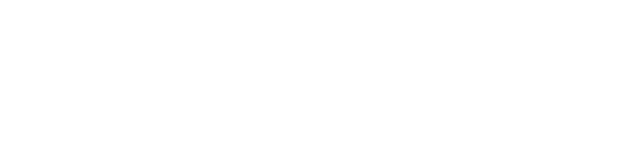
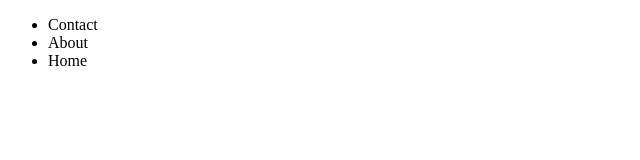
Before and after one commit to DIKA0101/belajar-git, a plain HTML site: page index.html in a window 1280 px wide. Shown: the whole page, without its empty margins (0-640 px from the left). Drawn offline with Linux system fonts and the light colour scheme.

Commit message:
penambahan header

```diff
--- a/index.html
+++ b/index.html
@@ -1,11 +1,19 @@
 <!DOCTYPE html>
 <html lang="en">
-<head>
-    <meta charset="UTF-8">
-    <meta name="viewport" content="width=device-width, initial-scale=1.0">
+  <head>
+    <meta charset="UTF-8" />
+    <meta name="viewport" content="width=device-width, initial-scale=1.0" />
     <title>Document</title>
-</head>
-<body>
-
-</body>
+  </head>
+  <body>
+    <header>
+      <nav>
+        <ul>
+          <li>Contact</li>
+          <li>About</li>
+          <li>Home</li>
+        </ul>
+      </nav>
+    </header>
+  </body>
 </html>
--- a/style.css
+++ b/style.css
@@ -0,0 +1,3 @@
+header {
+  display: flex;
+}
```
